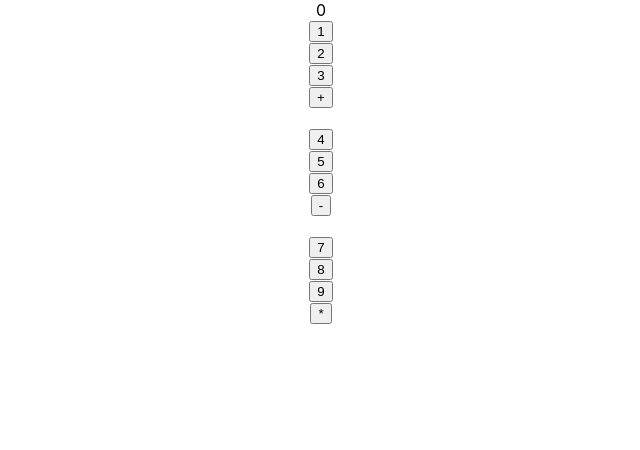
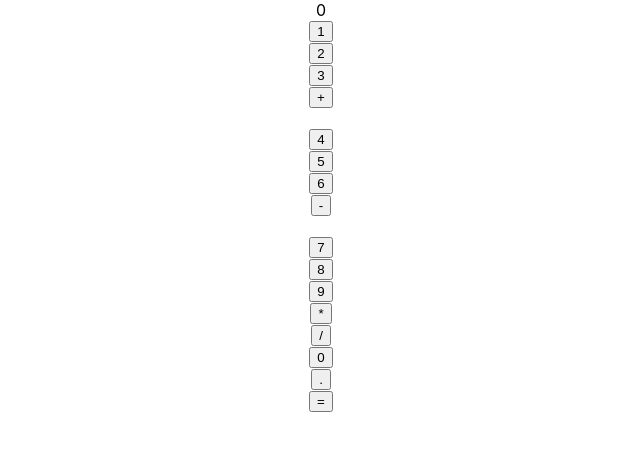
Before and after one commit to zdsmit/my-calculator, a React (Create React App) app: page / in a window 1280 px wide. Shown: the top 450 px of the page, without its empty margins (319-959 px from the left). Built offline with nearby package versions, Linux system fonts and the light colour scheme.

Commit message:
added additional buttons to keypad, gave the calculator component internal state

```diff
--- a/src/components/Buttons.js
+++ b/src/components/Buttons.js
@@ -28,6 +28,13 @@ export default class Buttons extends Component {
                   <Button value="9"/>
                   <Button value="*"/>
                 </div>
+
+                <div>
+                  <Button value="/"/>
+                  <Button value="0"/>
+                  <Button value="."/>
+                  <Button value="="/>
+                </div>
             </div>
         )
     }
--- a/src/components/Calculator.js
+++ b/src/components/Calculator.js
@@ -3,6 +3,13 @@ import Display from './Display';
 import Buttons from './Buttons';
 
 export default class Calculator extends Component {
+    constructor() {
+        super()
+        this.state = {
+            numberValues: ""
+        }
+    }
+
     render() {
         return (
             <div class="component-group">
```
